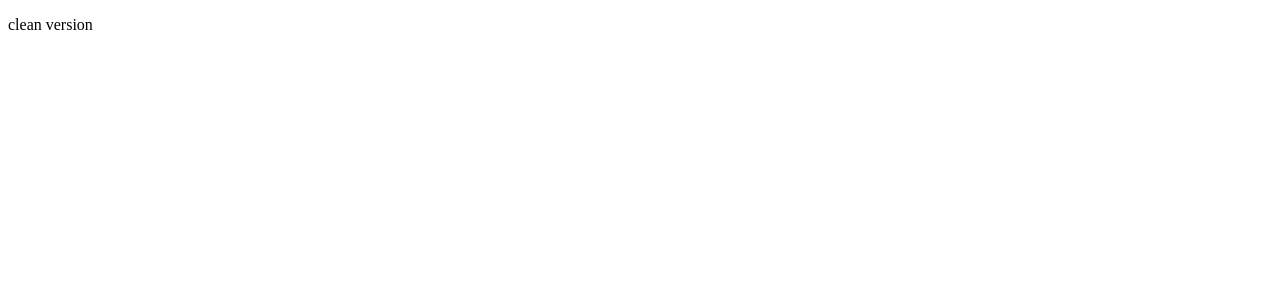
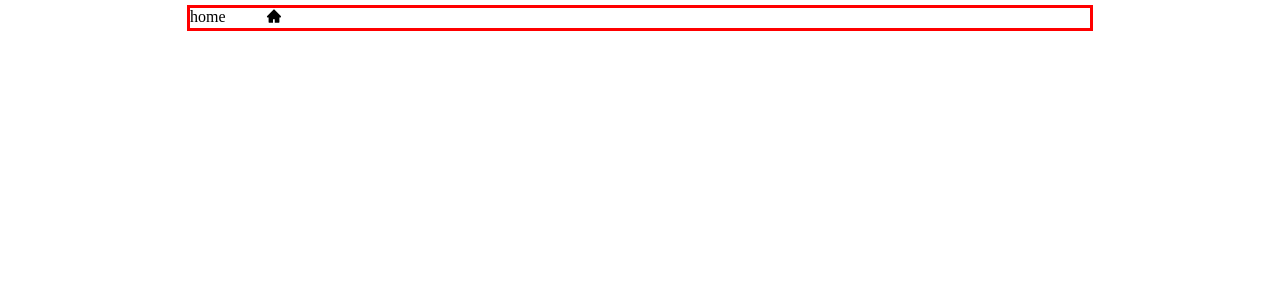
Before and after one commit to alejandroyunes/phone-app, a React (Create React App) app in the folder phonebook-app/: page / in a window 1280 px wide. Shown: the top 300 px of the page. Built offline with nearby package versions, Linux system fonts and the light colour scheme.

Commit message:
added sass / react icons

```diff
--- a/phonebook-app/package.json
+++ b/phonebook-app/package.json
@@ -8,7 +8,9 @@
     "@testing-library/user-event": "^13.5.0",
     "react": "^18.2.0",
     "react-dom": "^18.2.0",
+    "react-icons": "^4.8.0",
     "react-scripts": "5.0.1",
+    "sass": "^1.62.1",
     "web-vitals": "^2.1.4"
   },
   "scripts": {
@@ -34,5 +36,6 @@
       "last 1 firefox version",
       "last 1 safari version"
     ]
-  }
+  },
+  "devDependencies": {}
 }
--- a/phonebook-app/src/App.js
+++ b/phonebook-app/src/App.js
@@ -1,15 +1,10 @@
+import Layout from "./components/layout";
+import PhoneBookHeader from "./components/phonebook-header";
 
-function App() {
+function PhoneApp() {
   return (
-    <div className="App">
-      <header className="App-header">
-        <p>
-          clean version
-        </p>
-
-      </header>
-    </div>
+      <PhoneBookHeader />
   );
 }
 
-export default App;
+export default PhoneApp;
--- /dev/null
+++ b/phonebook-app/src/components/layout/index.js
@@ -0,0 +1,7 @@
+export default function Layout (){
+    return (
+        <main>
+            <h1>hello world</h1>
+        </main>
+    )
+}
--- /dev/null
+++ b/phonebook-app/src/components/layout/layout.scss
@@ -0,0 +1,3 @@
+main {
+    outline: 1px solid red;
+}
--- /dev/null
+++ b/phonebook-app/src/components/phonebook-header/index.js
@@ -0,0 +1,14 @@
+import './phonebook-header.scss'
+import {AiFillHome} from 'react-icons/ai'
+export default function PhoneBookHeader (){
+    return (
+        <div className="header-wrapper">
+            <div className='header-icons'>
+                <div>home</div>
+                <div><AiFillHome/></div>
+            </div>
+            <div className='contact'></div>
+            <div className='search'></div>
+        </div>
+    )
+}
--- /dev/null
+++ b/phonebook-app/src/components/phonebook-header/phonebook-header.scss
@@ -0,0 +1,10 @@
+.header-wrapper {
+    outline: 3px solid red;
+    max-width: 900px;
+    margin: 0 auto;
+
+    .header-icons {
+        display: flex;
+        gap: 40px;
+    }
+}
--- a/phonebook-app/src/index.js
+++ b/phonebook-app/src/index.js
@@ -1,13 +1,13 @@
 import React from 'react';
 import ReactDOM from 'react-dom/client';
 
-import App from './App';
+import PhoneApp from './App';
 import reportWebVitals from './reportWebVitals';
 
 const root = ReactDOM.createRoot(document.getElementById('root'));
 root.render(
   <React.StrictMode>
-    <App />
+    <PhoneApp />
   </React.StrictMode>
 );
 
```
Also changed, not shown: 2 other files (tests, documents, lock files or other folders).
